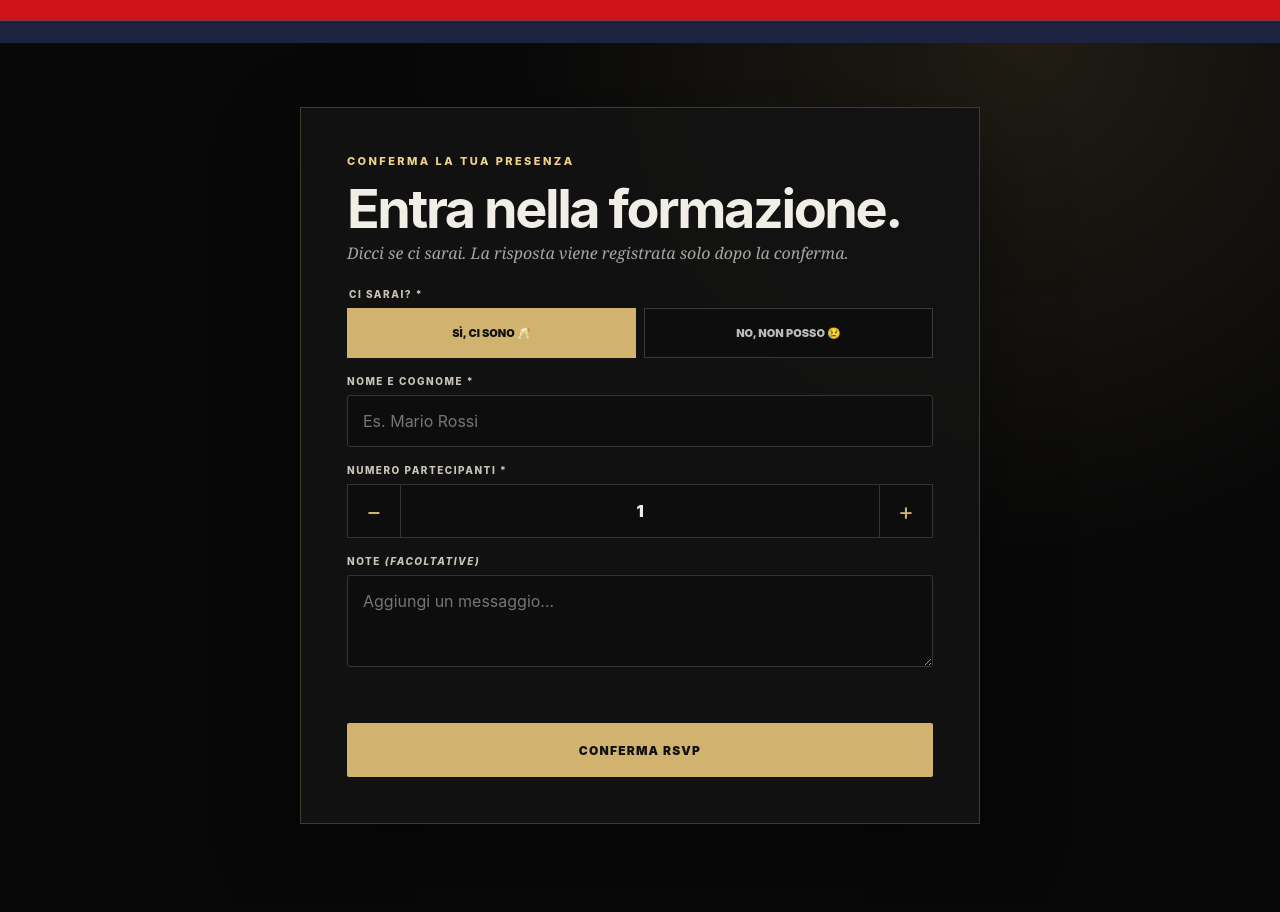
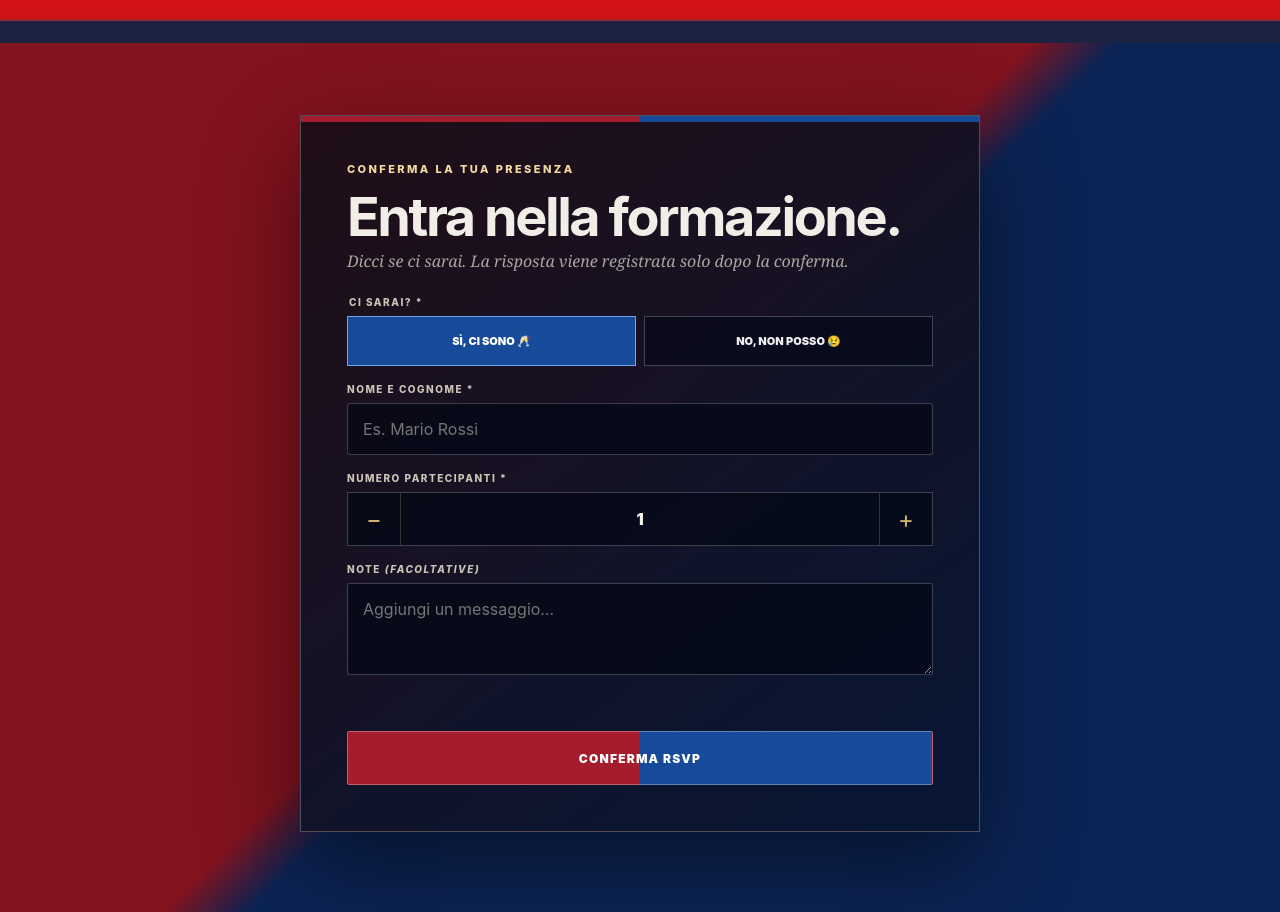
Before and after one commit to LuigiApp/un-calcio-ai-50-anni, a website built with Vite: page index.html in a window 1280 px wide. Shown: the part 1020-1932 px from the top of the page. Built offline with nearby package versions, Linux system fonts and the light colour scheme; no server answers.

Commit message:
Refine private RSVP dashboard and red-blue form

```diff
--- a/src/admin.js
+++ b/src/admin.js
@@ -5,7 +5,7 @@ const dateFmt = new Intl.DateTimeFormat('it-IT', { dateStyle:'medium', timeStyle
 let records = [];
 
 export async function renderAdmin(app) {
-  document.title = 'Admin — Andrea 50';
+  document.title = 'Area riservata — Andrea 50';
   document.body.className = 'admin-page';
   let client;
   try { client = requireSupabase(); }
@@ -26,7 +26,7 @@ function adminNav(withLogout = false) {
 }
 
 function renderLogin(app, client, initialError = '') {
-  app.innerHTML = `<main class="admin-shell">${adminNav()}<div class="login-wrap"><section class="login-card"><p class="eyebrow">ACCESSO ORGANIZZATORI</p><h1>Dietro<br>le quinte.</h1><p>Inserisci le credenziali dell'account amministratore.</p><form novalidate><label class="field"><span class="field-label">Email</span><input name="email" type="email" autocomplete="username" required></label><label class="field"><span class="field-label">Password</span><input name="password" type="password" autocomplete="current-password" required></label><p class="form-error" role="alert">${esc(initialError)}</p><button class="btn btn-primary submit" type="submit">Accedi</button></form></section></div></main>`;
+  app.innerHTML = `<main class="admin-shell">${adminNav()}<div class="login-wrap"><section class="login-card"><p class="eyebrow">ACCESSO ORGANIZZATORI</p><h1>Dietro<br>le quinte.</h1><p>Accedi con l’email e la password dell’amministratore per vedere le conferme registrate su Supabase.</p><form novalidate><label class="field"><span class="field-label">Utente (email)</span><input name="email" type="email" autocomplete="username" required></label><label class="field"><span class="field-label">Password</span><input name="password" type="password" autocomplete="current-password" required></label><p class="form-error" role="alert">${esc(initialError)}</p><button class="btn btn-primary submit" type="submit">Accedi</button></form></section></div></main>`;
   const form = app.querySelector('form');
   if (!client) { form.querySelector('button').disabled = true; return; }
   form.addEventListener('submit', async e => {
@@ -47,7 +47,7 @@ function renderLogin(app, client, initialError = '') {
 }
 
 async function renderDashboard(app, client) {
-  app.innerHTML = `<main class="admin-shell">${adminNav(true)}<section class="admin-header"><div><p class="eyebrow">QUADRO GENERALE</p><h1>La formazione.</h1></div><label class="search"><span class="field-label" style="position:absolute;clip:rect(0 0 0 0)">Cerca per nome</span><input type="search" placeholder="Cerca per nome…" autocomplete="off"></label></section><div data-content><div class="loading">Carico le risposte…</div></div></main>`;
+  app.innerHTML = `<main class="admin-shell">${adminNav(true)}<section class="admin-header"><div><p class="eyebrow">CONFERME ALLA FESTA</p><h1>La formazione.</h1></div><label class="search"><span class="field-label" style="position:absolute;clip:rect(0 0 0 0)">Cerca per nome</span><input type="search" placeholder="Cerca per nome…" autocomplete="off"></label></section><div data-content><div class="loading">Carico le risposte…</div></div></main>`;
   app.querySelector('[data-logout]').addEventListener('click', async () => { await client.auth.signOut(); renderLogin(app, client); });
   const { data, error } = await client.from('rsvp').select('id,name,attending,guests,notes,created_at').order('created_at', { ascending:false });
   const content = app.querySelector('[data-content]');
--- a/src/styles.css
+++ b/src/styles.css
@@ -89,6 +89,44 @@ textarea { resize:vertical; min-height:92px; }
 @keyframes fade { to { opacity:1; } }
 @keyframes rise { to { transform:translateY(0); } }
 @media (min-width:760px) { .rsvp-card { padding:46px; } .confirm-actions { grid-template-columns:1fr 1.3fr; align-items:center; } }
+
+/* RSVP rosso-blu */
+.rsvp-section {
+  background:
+    linear-gradient(135deg, rgba(139, 20, 32, .94) 0 48%, rgba(12, 37, 88, .96) 52% 100%),
+    var(--ink);
+  padding-top: 72px;
+}
+.rsvp-card {
+  position: relative;
+  overflow: hidden;
+  background: linear-gradient(145deg, rgba(29, 14, 22, .98), rgba(8, 22, 52, .98));
+  border-color: rgba(255, 255, 255, .25);
+  box-shadow: 0 34px 90px rgba(0, 0, 0, .48);
+}
+.rsvp-card::before {
+  content: '';
+  position: absolute;
+  inset: 0 0 auto;
+  height: 6px;
+  background: linear-gradient(90deg, #a51d2d 0 50%, #174b9a 50% 100%);
+}
+.rsvp-card .eyebrow { color: #f5d9a0; }
+.rsvp-card input,
+.rsvp-card textarea,
+.rsvp-card .counter { background: rgba(3, 8, 22, .72); border-color: rgba(255,255,255,.22); }
+.rsvp-card input:focus,
+.rsvp-card textarea:focus { border-color: #4f86dc; box-shadow: 0 0 0 3px rgba(41, 91, 170, .22); }
+.attendance-btn { background: rgba(3, 8, 22, .62); border-color: rgba(255,255,255,.24); color: #eee; }
+.attendance-btn[data-choice="true"].active { background: #174b9a; border-color: #73a4ee; color: #fff; }
+.attendance-btn[data-choice="false"].active { background: #9b1d2b; border-color: #e5707b; color: #fff; }
+.rsvp-form .btn-primary {
+  background: linear-gradient(90deg, #a51d2d 0 50%, #174b9a 50% 100%);
+  color: #fff;
+  border-color: rgba(255,255,255,.3);
+}
+.rsvp-form .btn-primary:hover { filter: brightness(1.12); }
+
 /* Admin */
 .admin-page { min-height:100svh; background:radial-gradient(circle at 80% -10%, rgba(209,179,111,.13), transparent 35%), var(--ink); }
 .admin-shell { width:min(1120px, 100%); margin:auto; padding:24px 18px 60px; }
```
Also changed, not shown: admin/index.html (+1 -1 lines).
